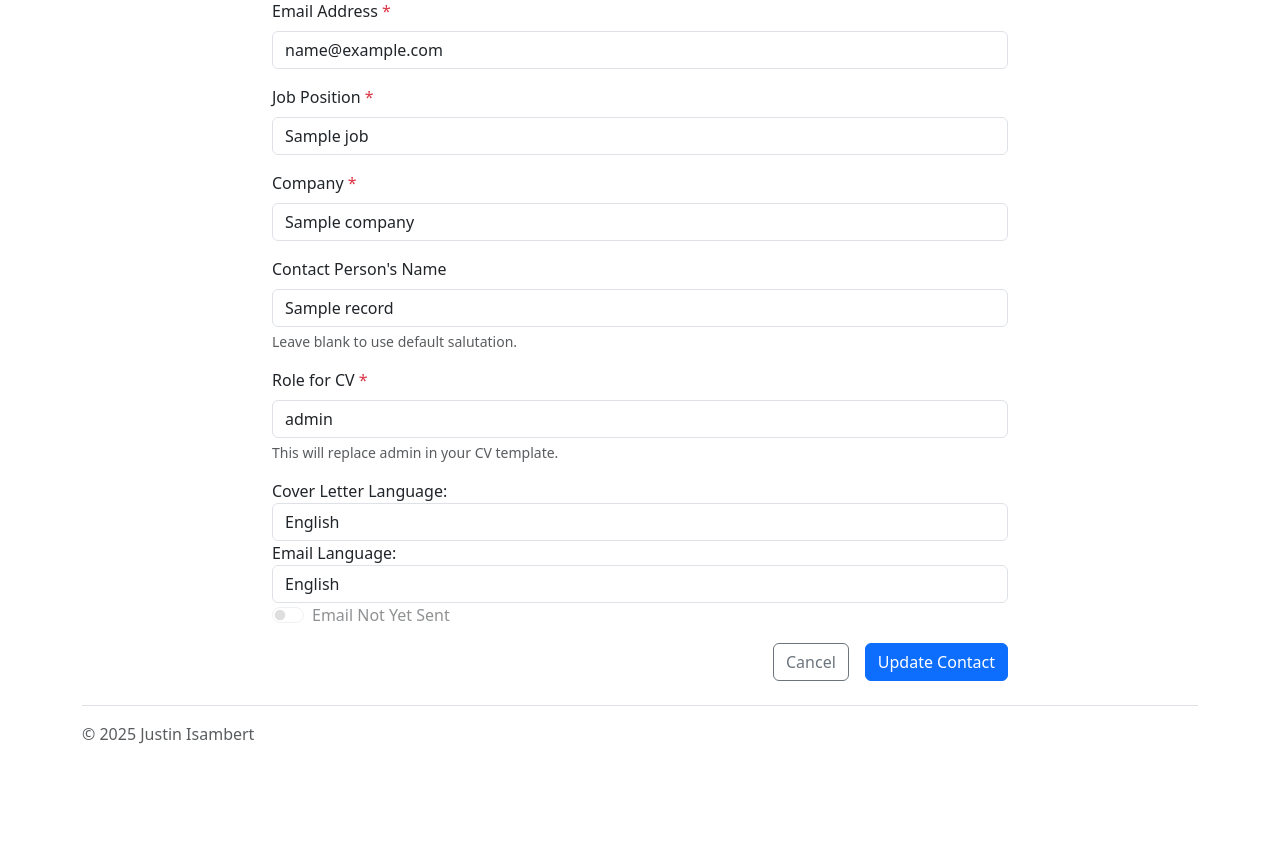
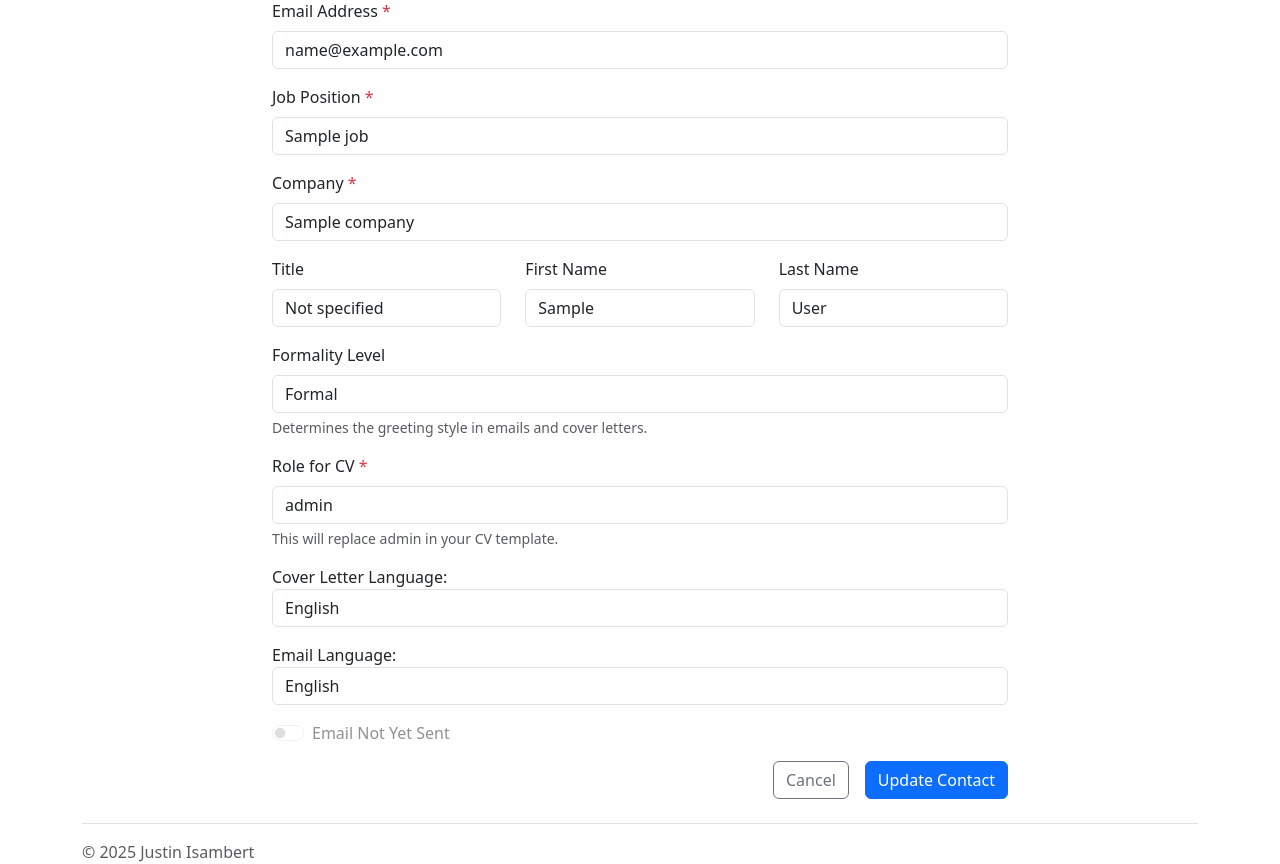
Before and after one commit to CaptnZambar/AutoInternship, a Flask app: template templates/edit.html in a window 1280 px wide. Shown: the part 238-1102 px from the top of the page. Before the commit the page ends 982 px from the top, so only its background shows below. Run offline with Flask 3, Linux system fonts and the light colour scheme; the template is opened without the code that fills it: most values are stand-ins (such as "Sample title", 1, 10 or a date in 2020).

Commit message:
modification for name

```diff
--- a/app.py
+++ b/app.py
@@ -40,12 +40,15 @@ def add():
         email = request.form['email']
         job = request.form.get('job', 'Trading Assistant')
         company = request.form['company']
-        name = request.form['name']
+        first_name = request.form.get('first_name', '')
+        last_name = request.form.get('last_name', '')
+        title = request.form.get('title', '')
+        formality = request.form.get('formality', 'formal')
         role = request.form.get('role', 'Trading Assistant')
         cover_letter_language = request.form.get('cover_letter_language', 'english')
         email_language = request.form.get('email_language', 'french')
 
-        add_record(email, job, company, name, role, cover_letter_language, email_language)
+        add_record(email, job, company, first_name, last_name, title, formality, role, cover_letter_language, email_language)
         logger.info(f"Added new record for {email} at {company}")
         flash('Record added successfully!', 'success')
         return redirect(url_for('index'))
@@ -60,12 +63,15 @@ def edit(id):
         email = request.form['email']
         job = request.form.get('job', 'Trading Assistant')
         company = request.form['company']
-        name = request.form['name']
+        first_name = request.form.get('first_name', '')
+        last_name = request.form.get('last_name', '')
+        title = request.form.get('title', '')
+        formality = request.form.get('formality', 'formal')
         role = request.form.get('role', 'Trading Assistant')
         cover_letter_language = request.form.get('cover_letter_language', 'english')
         email_language = request.form.get('email_language', 'french')
 
-        update_record(id, email, job, company, name, role, cover_letter_language, email_language)
+        update_record(id, email, job, company, first_name, last_name, title, formality, role, cover_letter_language, email_language)
         logger.info(f"Updated record {id} for {email} at {company}")
         flash('Record updated successfully!', 'success')
         return redirect(url_for('index'))
@@ -142,10 +148,16 @@ def standalone_cover_letter():
         language = request.form.get('language', 'english')
         job = request.form.get('job', 'Trading Assistant')
         company = request.form.get('company', '')
-        name = request.form.get('name', '')
+        first_name = request.form.get('first_name', '')
+        last_name = request.form.get('last_name', '')
+        title = request.form.get('title', '')
+        formality = request.form.get('formality', 'formal')
 
         try:
-            cl_path = generate_cover_letter(language, job, company, name, app.config['OUTPUT_DIR'])
+            cl_path = generate_cover_letter(
+                language, job, company, app.config['OUTPUT_DIR'],
+                first_name, last_name, title, formality
+            )
             logger.info(f"Successfully generated standalone cover letter for {company}, job: {job}")
 
             # Return the file for download
--- a/email_sender.py
+++ b/email_sender.py
@@ -152,7 +152,10 @@ def process_single_record(record, output_dir='output'):
         email = record['email']
         job = record['job']
         company = record['company']
-        name = record['name']
+        first_name = record['first_name'] if 'first_name' in record.keys() else ''
+        last_name = record['last_name'] if 'last_name' in record.keys() else ''
+        title = record['title'] if 'title' in record.keys() else ''
+        formality = record['formality'] if 'formality' in record.keys() else 'formal'
         role = record['role']
         cover_letter_language = record['cover_letter_language']
         email_language = record['email_language']
@@ -167,10 +170,16 @@ def process_single_record(record, output_dir='output'):
 
         # Generate documents
         cv_path = generate_cv(role, output_dir)
-        cover_letter_path = generate_cover_letter(cover_letter_language, job, company, name, output_dir)
+        cover_letter_path = generate_cover_letter(
+            cover_letter_language, job, company, output_dir,
+            first_name, last_name, title, formality
+        )
 
         # Get email content with subject and body using email_language
-        email_subject, email_body = get_email_template(email_language, job, name, role)
+        email_subject, email_body = get_email_template(
+            email_language, job, role,
+            first_name, last_name, title, formality
+        )
 
         # Send email with attachments
         attachments = [cv_path, cover_letter_path]
@@ -189,7 +198,11 @@ def process_single_record(record, output_dir='output'):
 
     except Exception as e:
         logger.error(f"Error processing record: {str(e)}")
-        return {"id": record.get('id', 'unknown'), "status": "error", "message": str(e)}
+        try:
+            record_id = record['id'] if record and 'id' in record.keys() else 'unknown'
+        except:
+            record_id = 'unknown'
+        return {"id": record_id, "status": "error", "message": str(e)}
 
 def process_email_queue(records, output_dir='output'):
     """
@@ -218,37 +231,39 @@ def process_email_queue(records, output_dir='output'):
 
         except Exception as e:
             logger.error(f"Error processing record: {str(e)}")
-            results.append({"id": record.get('id', 'unknown'), "status": "error", "message": str(e)})
+            try:
+                record_id = record['id'] if record and 'id' in record.keys() else 'unknown'
+            except:
+                record_id = 'unknown'
+            results.append({"id": record_id, "status": "error", "message": str(e)})
 
     return results
 
 def send_selected_emails(selected_records, output_dir='output'):
     """
-    Process only selected records from the database and send emails.
+    Process selected records from the database and send emails.
 
     Parameters:
     - selected_records: List of specific database records to process
     - output_dir: Directory to store generated files
 
     Returns:
-    - List of results for each record processed
+    - List of result dictionaries with status information
     """
     results = []
 
-    # Ensure output directory exists
-    if not os.path.exists(output_dir):
-        os.makedirs(output_dir)
-
-    for record in selected_records:
-        try:
+    try:
+        # Process each record
+        for record in selected_records:
             result = process_single_record(record, output_dir)
             results.append(result)
 
-            # Add a small delay between emails to avoid rate limiting
-            time.sleep(2)
+            # If an error occurred, log it but continue processing
+            if result['status'] == 'error':
+                logger.error(f"Error processing record ID {result['id']}: {result['message']}")
 
-        except Exception as e:
-            logger.error(f"Error processing record: {str(e)}")
-            results.append({"id": record.get('id', 'unknown'), "status": "error", "message": str(e)})
+        return results
 
-    return results
+    except Exception as e:
+        logger.error(f"Error processing selected emails: {str(e)}")
+        return results
--- a/templates/edit.html
+++ b/templates/edit.html
@@ -26,10 +26,32 @@
                 <input type="text" class="form-control" id="company" name="company" value="{{ record.company }}" required>
             </div>
 
+            <div class="row">
+                <div class="col-md-4 mb-3">
+                    <label for="title" class="form-label">Title</label>
+                    <select class="form-control" id="title" name="title">
+                        <option value="Mr." {% if record.title == 'Mr.' %}selected{% endif %}>Mr. (M.)</option>
+                        <option value="Ms." {% if record.title == 'Ms.' %}selected{% endif %}>Ms. (Mme.)</option>
+                        <option value="" {% if not record.title %}selected{% endif %}>Not specified</option>
+                    </select>
+                </div>
+                <div class="col-md-4 mb-3">
+                    <label for="first_name" class="form-label">First Name</label>
+                    <input type="text" class="form-control" id="first_name" name="first_name" value="{{ record.first_name }}">
+                </div>
+                <div class="col-md-4 mb-3">
+                    <label for="last_name" class="form-label">Last Name</label>
+                    <input type="text" class="form-control" id="last_name" name="last_name" value="{{ record.last_name }}">
+                </div>
+            </div>
+
             <div class="mb-3">
-                <label for="name" class="form-label">Contact Person's Name</label>
-                <input type="text" class="form-control" id="name" name="name" value="{{ record.name }}">
-                <div class="form-text">Leave blank to use default salutation.</div>
+                <label for="formality" class="form-label">Formality Level</label>
+                <select class="form-control" id="formality" name="formality" required>
+                    <option value="formal" {% if record.formality == 'formal' or not record.formality %}selected{% endif %}>Formal</option>
+                    <option value="semi-formal" {% if record.formality == 'semi-formal' %}selected{% endif %}>Semi-formal</option>
+                </select>
+                <div class="form-text">Determines the greeting style in emails and cover letters.</div>
             </div>
 
             <div class="mb-3">
@@ -38,7 +60,7 @@
                 <div class="form-text">This will replace {{ role }} in your CV template.</div>
             </div>
 
-            <div class="form-group">
+            <div class="form-group mb-3">
                 <label for="cover_letter_language">Cover Letter Language:</label>
                 <select class="form-control" id="cover_letter_language" name="cover_letter_language" required>
                     <option value="english" {% if record.cover_letter_language == 'english' %}selected{% endif %}>English</option>
@@ -46,7 +68,7 @@
                 </select>
             </div>
 
-            <div class="form-group">
+            <div class="form-group mb-3">
                 <label for="email_language">Email Language:</label>
                 <select class="form-control" id="email_language" name="email_language" required>
                     <option value="english" {% if record.email_language == 'english' %}selected{% endif %}>English</option>
--- a/templates/mail_english.txt
+++ b/templates/mail_english.txt
@@ -2,11 +2,12 @@
 Application {{ role }} – From July to December 2025
 
 #BODY
-Dear {{ name }},
+{{ name }}
 
 I am extremely motivated to work as a {{ job }} within your desk. My resume and a statement of my motivation are attached.
 
 Wishing you a great day,
+
 Justin Isambert
 📞 +33 7 77 44 70 97
 🔗 https://justin-win95.vercel.app/
--- a/templates/mail_french.txt
+++ b/templates/mail_french.txt
@@ -2,11 +2,12 @@
 Stage {{ role }} – Juillet à Décembre 2025
 
 #BODY
-{{ name }},
+{{ name }}
 
 Je suis extrêmement motivé pour travailler comme {{ job }}. Mon CV et les raisons de ma motivation sont en pièces jointes.
 
 Une excellente journée,
+
 Justin Isambert
 📞 +33 7 77 44 70 97
 🔗 https://justin-win95.vercel.app/
```
Also changed, not shown: database.py (+79 -12 lines), document_processor.py (+45 -13 lines), templates/add.html (+25 -3 lines), templates/generate_cover_letter.html (+25 -3 lines), templates/index.html (+2 -10 lines), templates/select_emails.html (+2 -10 lines), 1 other file.
